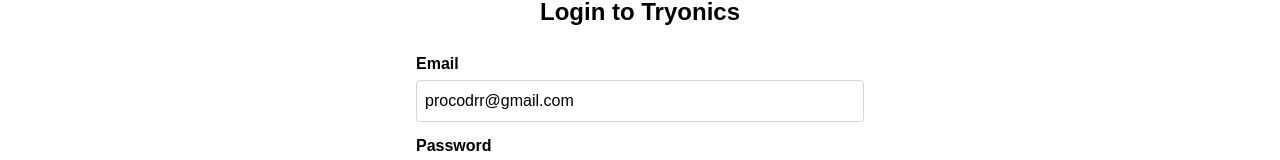
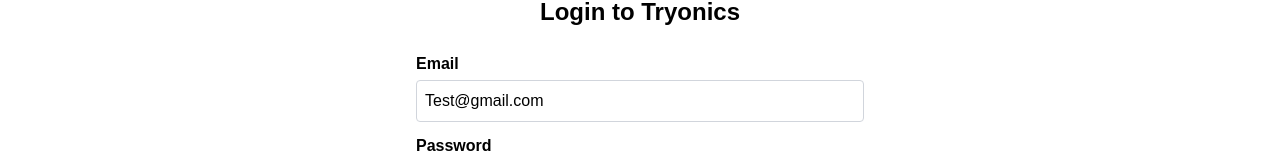
Before and after one commit to amanrajput12/Automate-CI-CD, a React (Vite) app: page /login in a window 1280 px wide. Shown: the part 286-446 px from the top of the page. Built offline with nearby package versions, Linux system fonts and the light colour scheme; no server answers.

Commit message:
add test user

```diff
--- a/src/Login.jsx
+++ b/src/Login.jsx
@@ -7,7 +7,7 @@
 
 const Login = () => {
   const [formData, setFormData] = useState({
-    email: "procodrr@gmail.com",
+    email: "Test@gmail.com",
     password: "abcd",
   });
   const [serverError, setServerError] = useState("");
```
